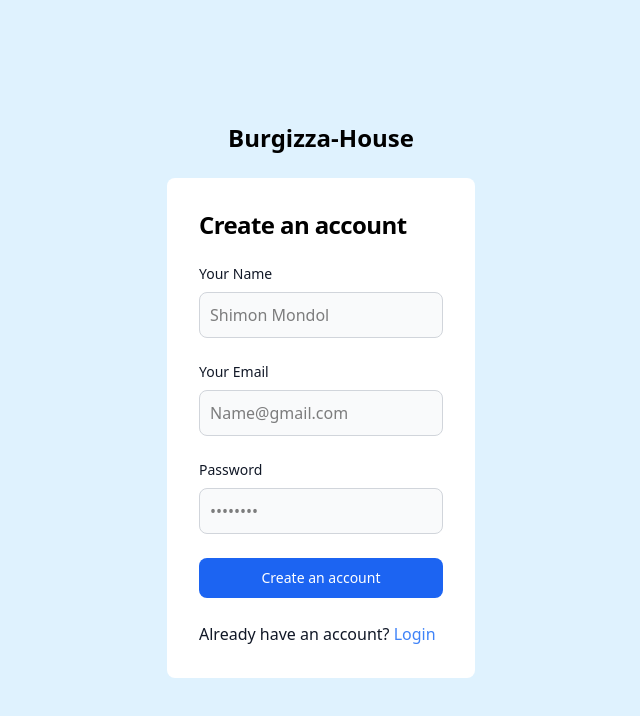
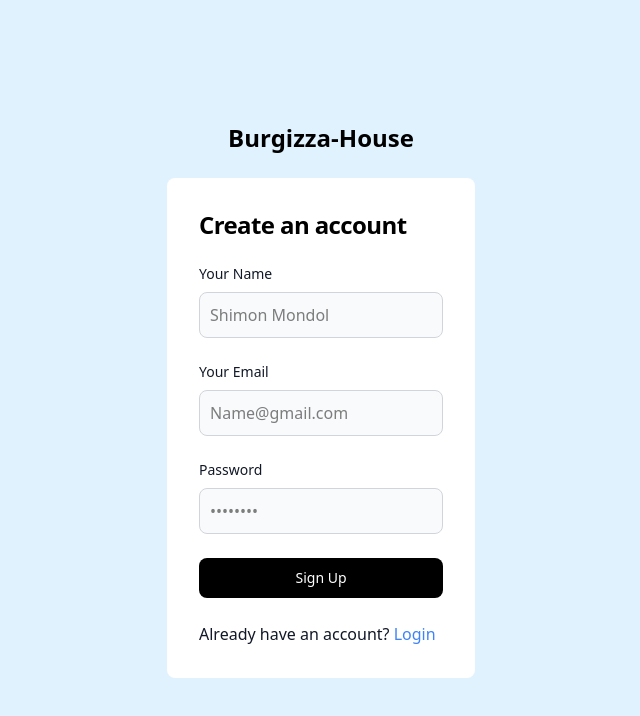
Before and after one commit to shimonmondol/Burgizza-House, a React (Vite) app: page /signup in a window 1280 px wide. Shown: the top 716 px of the page, without its empty margins (319-959 px from the left). Built offline with nearby package versions, Linux system fonts and the light colour scheme.

Commit message:
authentication-fixed

```diff
--- a/src/Component/Login.jsx
+++ b/src/Component/Login.jsx
@@ -8,6 +8,7 @@ const Login = () => {
   const [email, setEmail] = useState("");
   const [password, setPassword] = useState("");
   const [userName, setUserName] = useState("");
+  const [loading, setLoading] = useState(false);
   const navigate = useNavigate();
 
   // Track logged-in user
@@ -25,6 +26,7 @@ const Login = () => {
 
   const handleLogin = async (e) => {
     e.preventDefault();
+    setLoading(true);
 
     try {
       const userCredential = await signInWithEmailAndPassword(
@@ -50,6 +52,8 @@ const Login = () => {
       } else {
         toast.error("Login failed. Try again.", { position: "top-center" });
       }
+    } finally {
+      setLoading(false); // ✅ Always stop loading
     }
   };
 
@@ -113,11 +117,11 @@ const Login = () => {
 
                   <button
                     type="submit"
-                    className="w-full cursor-pointer text-white bg-primary-600 hover:bg-primary-700 font-medium rounded-lg text-sm px-5 py-2.5 text-center"
+                    disabled={loading}
+                    className="w-full text-white bg-black cursor-pointer font-medium rounded-lg text-sm px-5 py-2.5 text-center dark:bg-primary-600 dark:hover:bg-primary-700 dark:focus:ring-primary-800 disabled:opacity-50"
                   >
-                    Login
+                    {loading ? "Logging in" : "Login"}
                   </button>
-
                   <p className="text-sm font-medium text-gray-900">
                     Don’t have an account yet?{" "}
                     <Link to="/signup" className="font-medium text-primary-500">
--- a/src/Component/Navbar.jsx
+++ b/src/Component/Navbar.jsx
@@ -47,7 +47,6 @@ const Navbar = () => {
               Footer
             </Link>
           </div>
-
           <div className="md:order-2 relative">
             {userName ? (
               <div
--- a/src/Component/SignUp.jsx
+++ b/src/Component/SignUp.jsx
@@ -10,10 +10,12 @@ const SignUp = () => {
   const [email, setEmail] = useState("");
   const [password, setPassword] = useState("");
   const [fname, setFname] = useState("");
+  const [loading, setLoading] = useState(false);
   const navigate = useNavigate();
 
   const handleSignup = async (e) => {
     e.preventDefault();
+    setLoading(true);
     try {
       const userCredential = await createUserWithEmailAndPassword(
         auth,
@@ -41,6 +43,8 @@ const SignUp = () => {
           position: "top-center",
         });
       }
+    } finally {
+      setLoading(false); // ✅ Always stop loading
     }
   };
 
@@ -115,11 +119,12 @@ const SignUp = () => {
                   />
                 </div>
                 <button
-                  type="submit"
-                  className="w-full cursor-pointer text-white bg-primary-600 font-medium rounded-lg text-sm px-5 py-2.5 text-center"
-                >
-                  Create an account
-                </button>
+                    type="submit"
+                    disabled={loading}
+                    className="w-full text-white bg-black cursor-pointer font-medium rounded-lg text-sm px-5 py-2.5 text-center dark:bg-primary-600 dark:hover:bg-primary-700 dark:focus:ring-primary-800 disabled:opacity-50"
+                  >
+                    {loading ? "Signing Up" : "Sign Up"}
+                  </button>
                 <p className="text-gray-900 font-medium">
                   Already have an account?{" "}
                   <Link to="/login" className="font-medium text-primary-500">
```
